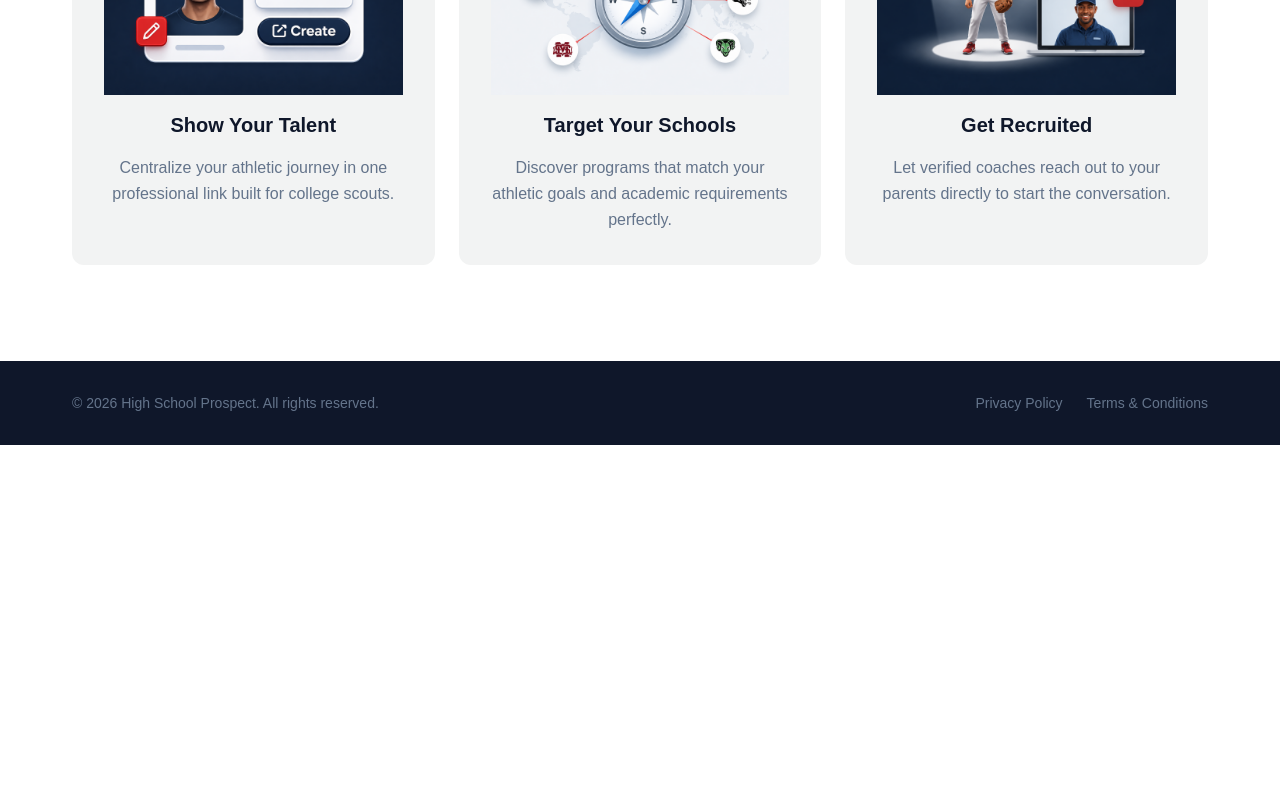
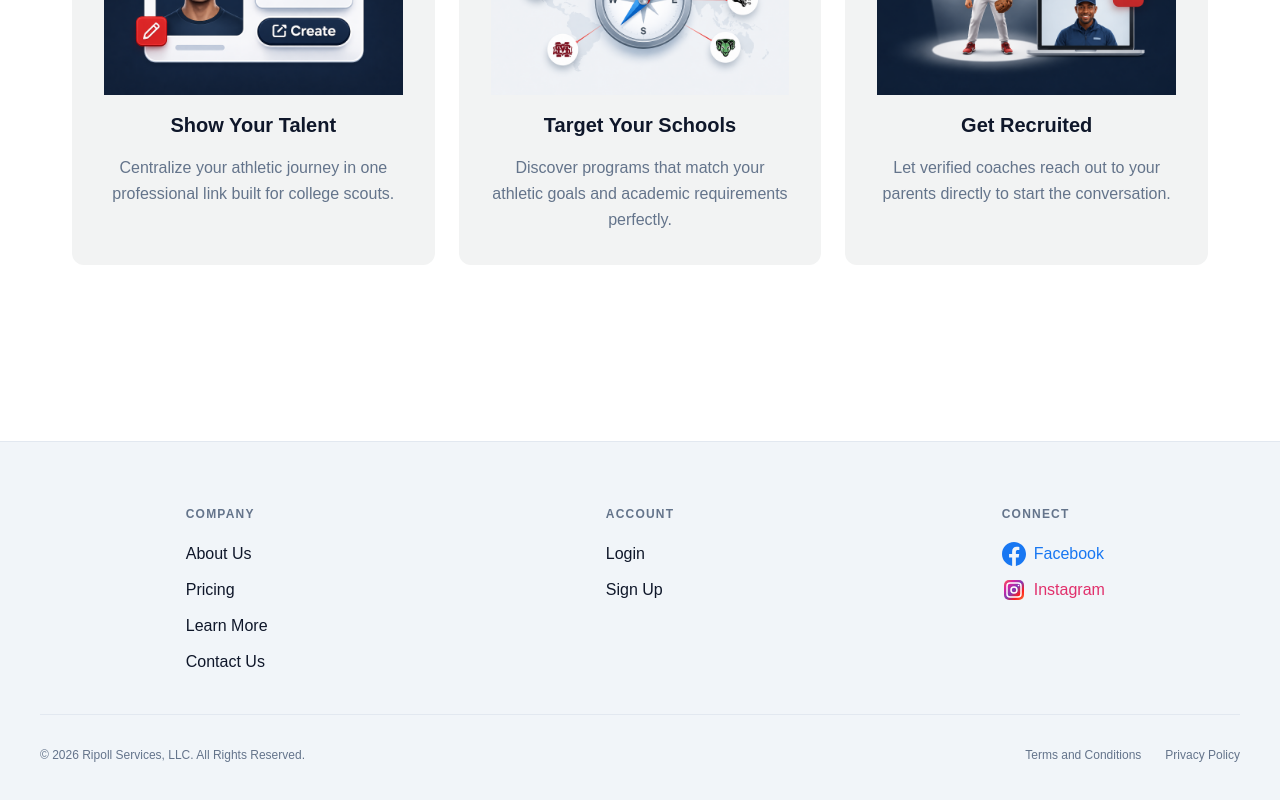
Before and after one commit to famripoll/hsp-platform-v2, a Next.js app: page / in a window 1280 px wide. Shown: the part 914-1714 px from the top of the page. Before the commit the page ends 1359 px from the top, so only its background shows below. Built offline with nearby package versions, Linux system fonts and the light colour scheme.

Commit message:
Footer complete, Learn More button linked, all pages verified

```diff
--- a/app/components/layout/Footer.tsx
+++ b/app/components/layout/Footer.tsx
@@ -2,27 +2,74 @@ import Link from "next/link";
 
 export default function Footer() {
   return (
-    <footer className="bg-hsp-dark text-white mt-auto">
-      <div className="max-w-[1200px] mx-auto px-4 md:px-8 py-8 flex flex-col md:flex-row items-center justify-between gap-4">
+    <footer className="bg-slate-100 mt-20 pt-16 pb-10 px-5 border-t border-slate-200 w-full box-border">
+      <div className="max-w-[1200px] mx-auto">
 
-        <p className="text-hsp-gray text-sm">
-          © 2026 High School Prospect. All rights reserved.
-        </p>
+        {/* Three Columns */}
+        <div className="grid grid-cols-1 md:grid-cols-3 gap-10 mb-10 justify-items-center">
 
-        <nav className="flex items-center gap-6">
-          <Link
-            href="/privacy-policy"
-            className="text-sm text-hsp-gray hover:text-white transition-colors duration-150"
-          >
-            Privacy Policy
-          </Link>
-          <Link
-            href="/terms-and-conditions"
-            className="text-sm text-hsp-gray hover:text-white transition-colors duration-150"
-          >
-            Terms &amp; Conditions
-          </Link>
-        </nav>
+          {/* Column 1: COMPANY */}
+          <div>
+            <h3 className="text-xs font-black text-hsp-gray uppercase tracking-widest mb-5">Company</h3>
+            <ul className="list-none p-0 m-0">
+              <li className="mb-3"><Link href="/about" className="text-hsp-dark no-underline text-base font-medium">About Us</Link></li>
+              <li className="mb-3"><Link href="/pricing" className="text-hsp-dark no-underline text-base font-medium">Pricing</Link></li>
+              <li className="mb-3"><Link href="/learn-more" className="text-hsp-dark no-underline text-base font-medium">Learn More</Link></li>
+              <li><Link href="/contact" className="text-hsp-dark no-underline text-base font-medium">Contact Us</Link></li>
+            </ul>
+          </div>
+
+          {/* Column 2: ACCOUNT */}
+          <div>
+            <h3 className="text-xs font-black text-hsp-gray uppercase tracking-widest mb-5">Account</h3>
+            <ul className="list-none p-0 m-0">
+              <li className="mb-3"><a href="#" className="text-hsp-dark no-underline text-base font-medium">Login</a></li>
+              <li><a href="#" className="text-hsp-dark no-underline text-base font-medium">Sign Up</a></li>
+            </ul>
+          </div>
+
+          {/* Column 3: CONNECT */}
+          <div>
+            <h3 className="text-xs font-black text-hsp-gray uppercase tracking-widest mb-5">Connect</h3>
+            <ul className="list-none p-0 m-0">
+              <li className="mb-3 flex items-center gap-2">
+                <svg width="24" height="24" viewBox="0 0 24 24" fill="#1877F2" xmlns="http://www.w3.org/2000/svg">
+                  <path d="M24 12.073c0-6.627-5.373-12-12-12s-12 5.373-12 12c0 5.99 4.388 10.954 10.125 11.854v-8.385H7.078v-3.47h3.047V9.43c0-3.007 1.792-4.669 4.533-4.669 1.312 0 2.686.235 2.686.235v2.953H15.83c-1.491 0-1.956.925-1.956 1.874v2.25h3.328l-.532 3.47h-2.796v8.385C19.612 23.027 24 18.062 24 12.073z"/>
+                </svg>
+                <a href="https://www.facebook.com/high.school.prospect/" target="_blank" rel="noopener noreferrer" className="no-underline text-base font-medium" style={{color: '#1877F2'}}>Facebook</a>
+              </li>
+              <li className="flex items-center gap-2">
+                <svg width="24" height="24" viewBox="0 0 24 24" fill="none" xmlns="http://www.w3.org/2000/svg">
+                  <defs>
+                    <linearGradient id="instagramGradient" x1="0%" y1="0%" x2="100%" y2="100%">
+                      <stop offset="0%" stopColor="#FD5949" />
+                      <stop offset="25%" stopColor="#D6249F" />
+                      <stop offset="50%" stopColor="#833AB4" />
+                      <stop offset="75%" stopColor="#FD1D1D" />
+                      <stop offset="100%" stopColor="#F77737" />
+                    </linearGradient>
+                  </defs>
+                  <rect x="2" y="2" width="20" height="20" rx="5" ry="5" fill="url(#instagramGradient)"/>
+                  <rect x="5" y="5" width="14" height="14" rx="3" ry="3" fill="none" stroke="white" strokeWidth="1.5"/>
+                  <circle cx="12" cy="12" r="3" fill="none" stroke="white" strokeWidth="1.5"/>
+                  <circle cx="16.5" cy="7.5" r="0.8" fill="white"/>
+                </svg>
+                <a href="https://www.instagram.com/high.school.prospect/" target="_blank" rel="noopener noreferrer" className="no-underline text-base font-medium" style={{color: '#E1306C'}}>Instagram</a>
+              </li>
+            </ul>
+          </div>
+        </div>
+
+        {/* Footer Bottom */}
+        <div className="border-t border-slate-200 pt-8 flex flex-col md:flex-row justify-between items-center gap-5 flex-wrap">
+          <p className="text-xs text-hsp-gray m-0 text-center md:text-left">
+            © 2026 Ripoll Services, LLC. All Rights Reserved.
+          </p>
+          <div className="flex gap-6 flex-wrap justify-center">
+            <Link href="/terms-and-conditions" className="text-hsp-gray no-underline text-xs whitespace-nowrap">Terms and Conditions</Link>
+            <Link href="/privacy-policy" className="text-hsp-gray no-underline text-xs whitespace-nowrap">Privacy Policy</Link>
+          </div>
+        </div>
 
       </div>
     </footer>
--- a/app/learn-more/page.tsx
+++ b/app/learn-more/page.tsx
@@ -24,7 +24,7 @@ export default function LearnMorePage() {
 
       {/* Header */}
       <div className="text-center mb-12 md:mb-16">
-        <h1 className="text-3xl md:text-5xl font-bold text-hsp-dark uppercase mb-4 leading-tight">
+        <h1 className="text-3xl md:text-4xl font-bold text-hsp-dark uppercase mb-4 leading-tight">
           Social Media Gets Views.{" "}
           <span className="text-hsp-red">We Get You On The Lineup.</span>
         </h1>
@@ -37,7 +37,7 @@ export default function LearnMorePage() {
       <div className="flex flex-col md:flex-row gap-6 md:gap-8 items-stretch">
 
         {/* Card 1 — Traditional Social Media */}
-        <div className="flex-1 bg-hsp-card rounded-2xl p-8 flex flex-col">
+        <div className="flex-1 bg-hsp-card rounded-2xl p-8 flex flex-col transition-all duration-300 hover:scale-105 hover:shadow-2xl cursor-pointer">
           <h2 className="text-xl font-bold text-hsp-dark">Traditional Social Media</h2>
           <p className="text-hsp-gray text-sm mb-8">(The Lottery)</p>
           <ul className="flex flex-col gap-4">
@@ -51,7 +51,7 @@ export default function LearnMorePage() {
         </div>
 
         {/* Card 2 — Our Specialized Platform */}
-        <div className="flex-1 bg-hsp-card rounded-2xl p-8 flex flex-col border-2 border-hsp-red">
+        <div className="flex-1 bg-hsp-card rounded-2xl p-8 flex flex-col border-2 border-hsp-red transition-all duration-300 hover:scale-105 hover:shadow-2xl cursor-pointer">
           <h2 className="text-xl font-bold text-hsp-dark">Our Specialized Platform</h2>
           <p className="text-hsp-gray text-sm mb-8">(The Pipeline)</p>
           <ul className="flex flex-col gap-4">
--- a/app/page.tsx
+++ b/app/page.tsx
@@ -1,4 +1,5 @@
 import Image from "next/image";
+import Link from "next/link";
 
 const steps = [
   {
@@ -38,9 +39,9 @@ export default function Home() {
               <button className="px-8 py-3 bg-hsp-red text-white font-semibold rounded-lg hover:opacity-90 transition-opacity">
                 Get Started
               </button>
-              <button className="px-8 py-3 bg-white text-hsp-dark border border-hsp-dark font-semibold rounded-lg hover:bg-hsp-card transition-colors">
+              <Link href="/learn-more" className="px-8 py-3 bg-white text-hsp-dark border border-hsp-dark font-semibold rounded-lg hover:bg-hsp-card transition-colors">
                 Learn More
-              </button>
+              </Link>
             </div>
           </div>
 
@@ -67,7 +68,7 @@ export default function Home() {
           {steps.map((step) => (
             <div
               key={step.title}
-              className="bg-hsp-card rounded-xl p-8 flex flex-col gap-4 text-center"
+              className="bg-hsp-card rounded-xl p-8 flex flex-col gap-4 text-center transition-all duration-300 hover:scale-105 hover:shadow-2xl cursor-pointer"
             >
               <div className="relative w-full h-[200px]">
                 <Image
--- a/app/pricing/page.tsx
+++ b/app/pricing/page.tsx
@@ -26,7 +26,7 @@ export default function PricingPage() {
 
       {/* Header */}
       <div className="text-center mb-12 md:mb-16">
-        <h1 className="text-4xl md:text-5xl font-bold text-hsp-dark mb-3">
+        <h1 className="text-3xl md:text-4xl font-bold text-hsp-dark mb-3">
           Choose your <span className="text-hsp-red">plan</span>
         </h1>
         <p className="text-hsp-gray text-base md:text-lg">
@@ -38,7 +38,7 @@ export default function PricingPage() {
       <div className="flex flex-col md:flex-row gap-6 md:gap-8 items-stretch">
 
         {/* Silver Card */}
-        <div className="flex-1 bg-hsp-card rounded-2xl p-8 flex flex-col">
+        <div className="flex-1 bg-hsp-card rounded-2xl p-8 flex flex-col transition-all duration-300 hover:scale-105 hover:shadow-2xl cursor-pointer">
           <h2 className="text-2xl font-bold text-hsp-dark mb-1">Silver</h2>
           <div className="mb-4">
             <span className="text-4xl font-bold text-hsp-dark">$30</span>
@@ -61,7 +61,7 @@ export default function PricingPage() {
         </div>
 
         {/* Gold Card */}
-        <div className="flex-1 bg-hsp-card rounded-2xl p-8 flex flex-col border-2 border-hsp-red relative">
+        <div className="flex-1 bg-hsp-card rounded-2xl p-8 flex flex-col border-2 border-hsp-red relative transition-all duration-300 hover:scale-105 hover:shadow-2xl cursor-pointer">
           {/* Most popular badge */}
           <span className="absolute -top-3.5 left-1/2 -translate-x-1/2 bg-hsp-red text-white text-xs font-semibold px-4 py-1 rounded-full whitespace-nowrap">
             Most popular
```
